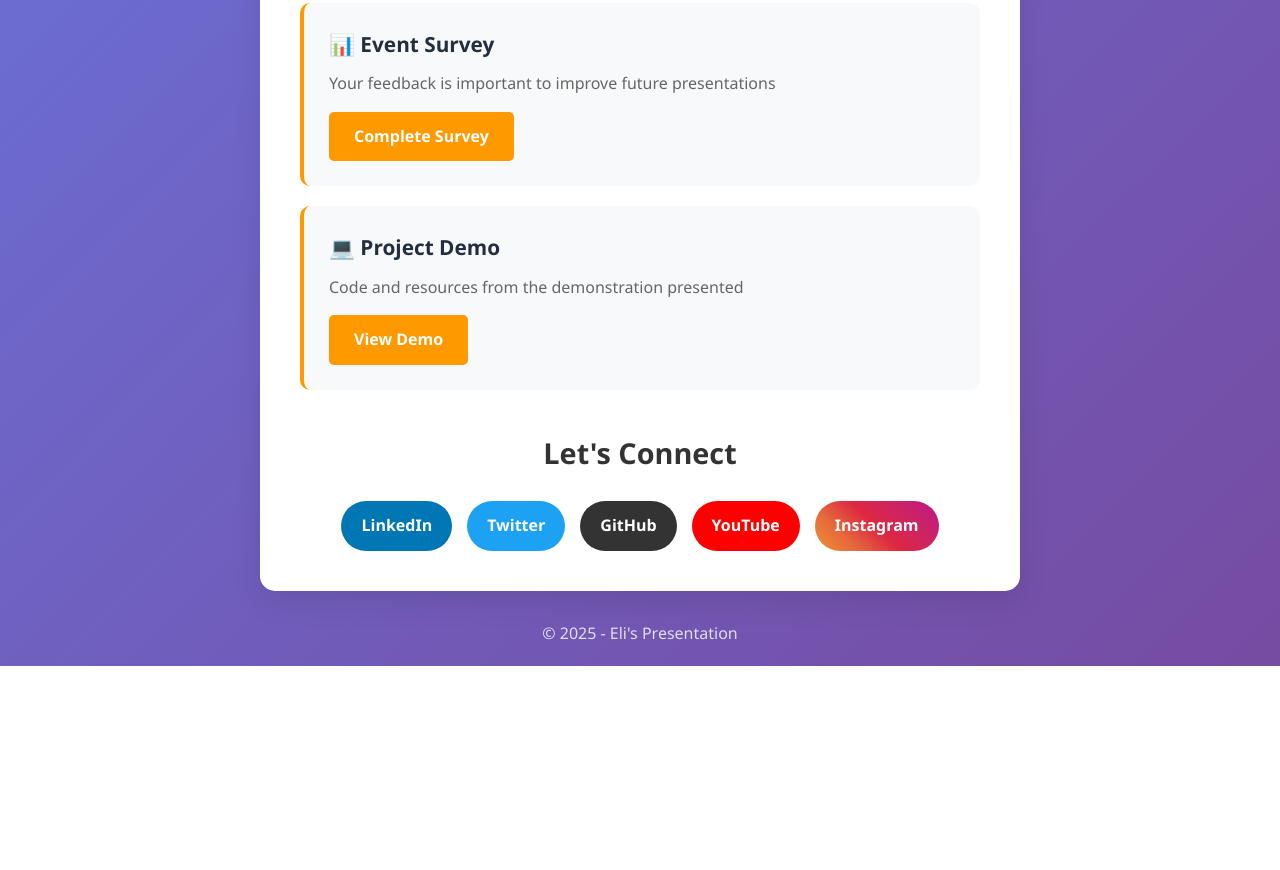
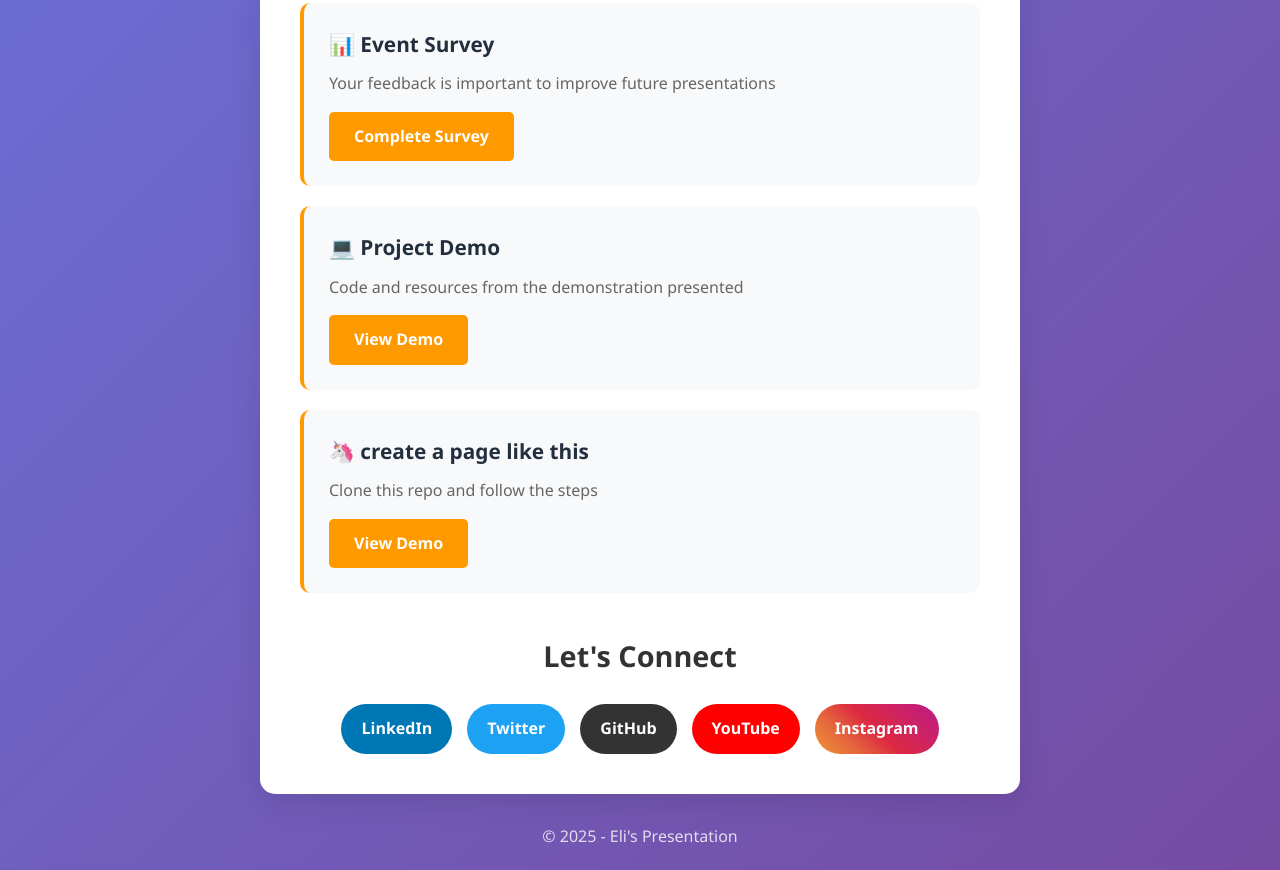
Before and after one commit to elizabethfuentes12/event-resources-website, a plain HTML site: page web-site/website/index.html in a window 1280 px wide. Shown: the part 1084-1954 px from the top of the page. Before the commit the page ends 1750 px from the top, so only its background shows below. Drawn offline with Linux system fonts and the light colour scheme.

```diff
--- a/web-site/website/index.html
+++ b/web-site/website/index.html
@@ -58,6 +58,13 @@
                     <p>Code and resources from the demonstration presented</p>
                     <a href="https://github.com/your-username/your-demo" target="_blank" class="btn">View Demo</a>
                 </div>
+
+                <div class="resource-card">
+                    <h3>🦄 create a page like this</h3>
+                    <p>Clone this repo and follow the steps</p>
+                    <a href="https://github.com/elizabethfuentes12/web-to-share" target="_blank" class="btn">View Demo</a>
+                </div>
+
             </section>
 
             <section class="social">
```
Also changed, not shown: 1 other file.
